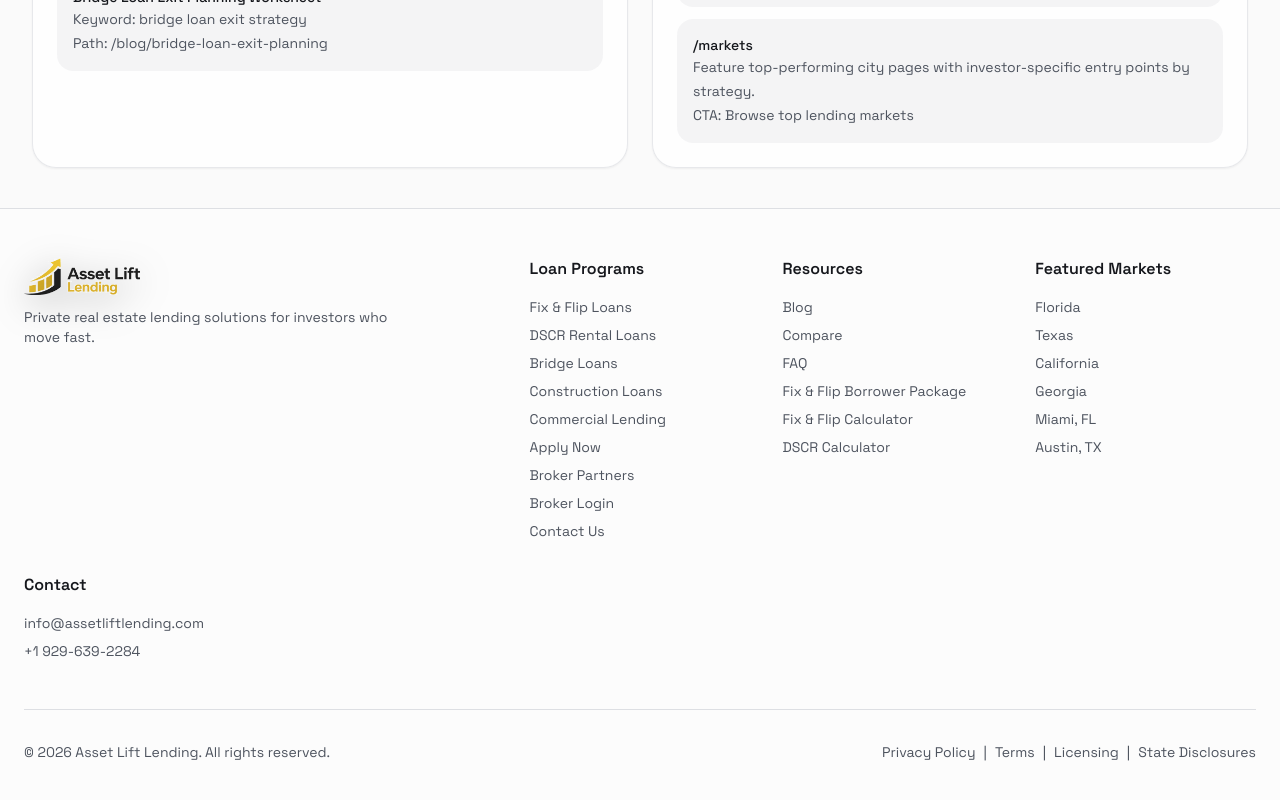
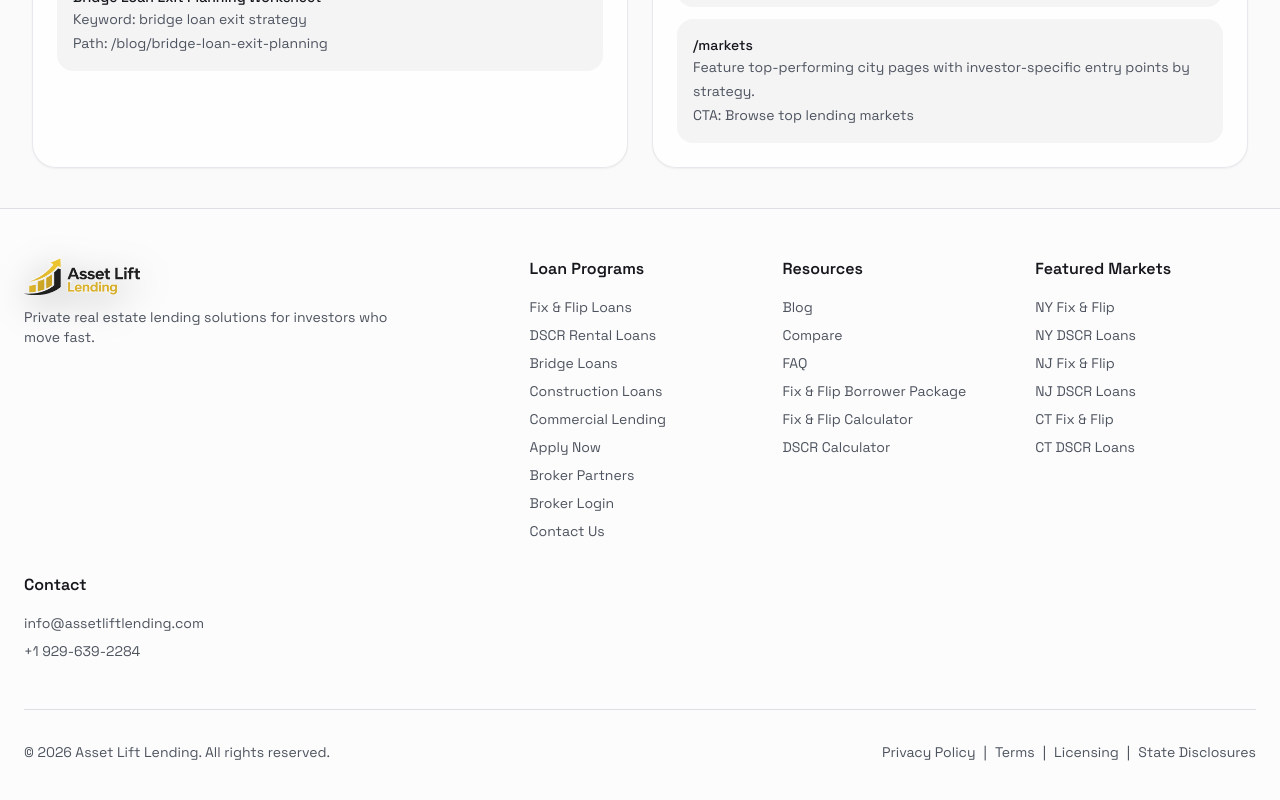
Before and after one commit to simchap123/AssetLift-Lending, a Next.js app: page /seo-status in a window 1280 px wide. Shown: the part 3001-3801 px from the top of the page. Built offline with nearby package versions, Linux system fonts and the light colour scheme; no server answers.

Commit message:
Strengthen Tri-State SEO internal links

```diff
--- a/components/landing/Footer.tsx
+++ b/components/landing/Footer.tsx
@@ -2,12 +2,12 @@ import Link from "next/link";
 import Logo from "@/components/Logo";
 
 const FEATURED_MARKETS = [
-  { label: "Florida", href: "/lending/florida" },
-  { label: "Texas", href: "/lending/texas" },
-  { label: "California", href: "/lending/california" },
-  { label: "Georgia", href: "/lending/georgia" },
-  { label: "Miami, FL", href: "/lending/florida/miami" },
-  { label: "Austin, TX", href: "/lending/texas/austin" },
+  { label: "NY Fix & Flip", href: "/lending/new-york/fix-and-flip-loans" },
+  { label: "NY DSCR Loans", href: "/lending/new-york/dscr-loans" },
+  { label: "NJ Fix & Flip", href: "/lending/new-jersey/fix-and-flip-loans" },
+  { label: "NJ DSCR Loans", href: "/lending/new-jersey/dscr-loans" },
+  { label: "CT Fix & Flip", href: "/lending/connecticut/fix-and-flip-loans" },
+  { label: "CT DSCR Loans", href: "/lending/connecticut/dscr-loans" },
 ];
 
 const Footer = () => {
--- a/components/landing/Navbar.tsx
+++ b/components/landing/Navbar.tsx
@@ -10,9 +10,15 @@ import Logo from "@/components/Logo";
 
 const PROGRAMS = [
   { label: 'Fix & Flip Loans', href: '/loans/fix-and-flip' },
+  { label: 'DSCR Rental Loans', href: '/loans/dscr-rental' },
+  { label: 'NY Fix & Flip Loans', href: '/lending/new-york/fix-and-flip-loans' },
+  { label: 'NY DSCR Loans', href: '/lending/new-york/dscr-loans' },
+  { label: 'NJ Fix & Flip Loans', href: '/lending/new-jersey/fix-and-flip-loans' },
+  { label: 'NJ DSCR Loans', href: '/lending/new-jersey/dscr-loans' },
+  { label: 'CT Fix & Flip Loans', href: '/lending/connecticut/fix-and-flip-loans' },
+  { label: 'CT DSCR Loans', href: '/lending/connecticut/dscr-loans' },
+  { label: 'Bridge Loans', href: '/loans/bridge' },
   { label: 'Ground-Up Construction', href: '/loans/ground-up-construction' },
-  { label: 'DSCR Rental Loans', href: '/loans/dscr-rental' },
-  { label: 'Bridge Loans', href: '/loans/bridge' },
   { label: 'Commercial Lending', href: '/loans/commercial-lending' },
 ];
 
--- a/lib/seo/noindex.ts
+++ b/lib/seo/noindex.ts
@@ -1,3 +1,6 @@
 export const NOINDEX_BLOG_SLUGS = new Set([
   'first-time-real-estate-investor-loan',
+  'first-time-flipper-checklist',
+  'how-to-finance-first-fix-and-flip',
+  'private-money-lender-for-new-investors',
 ]);
```
